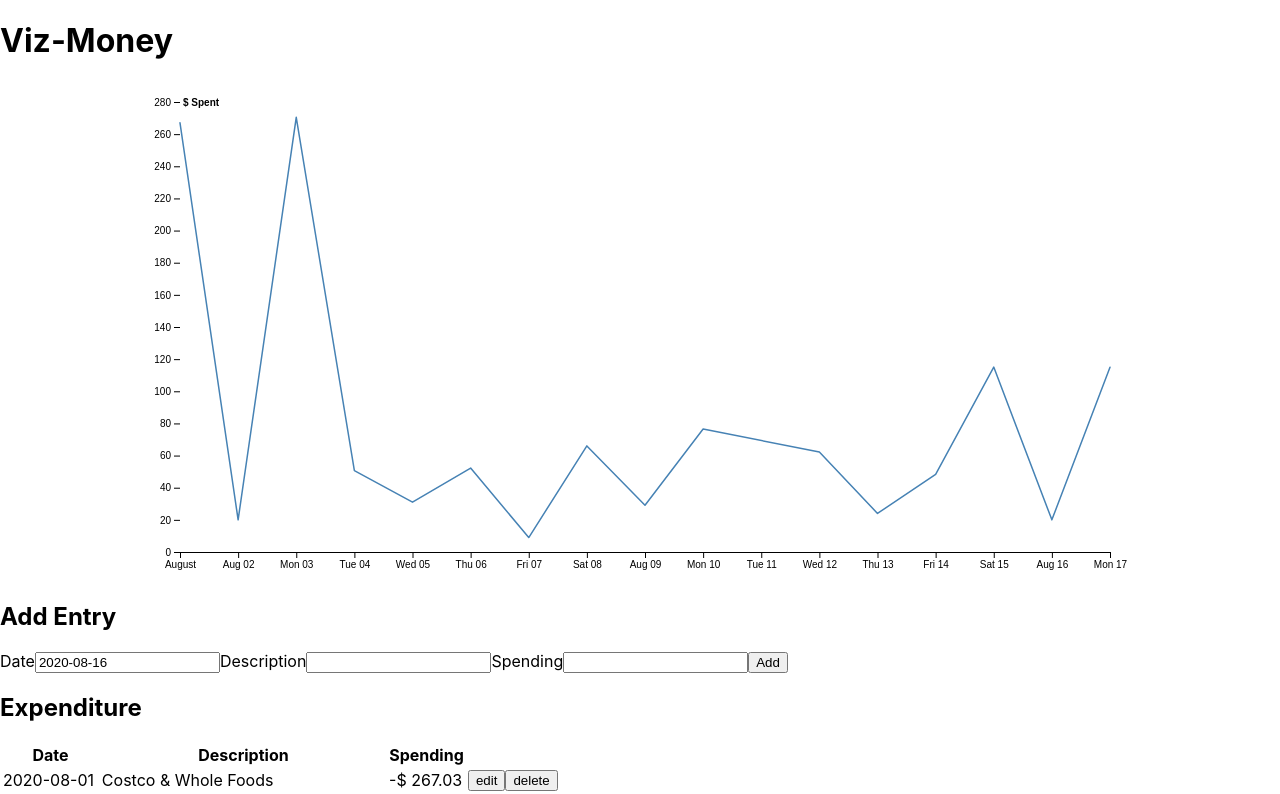
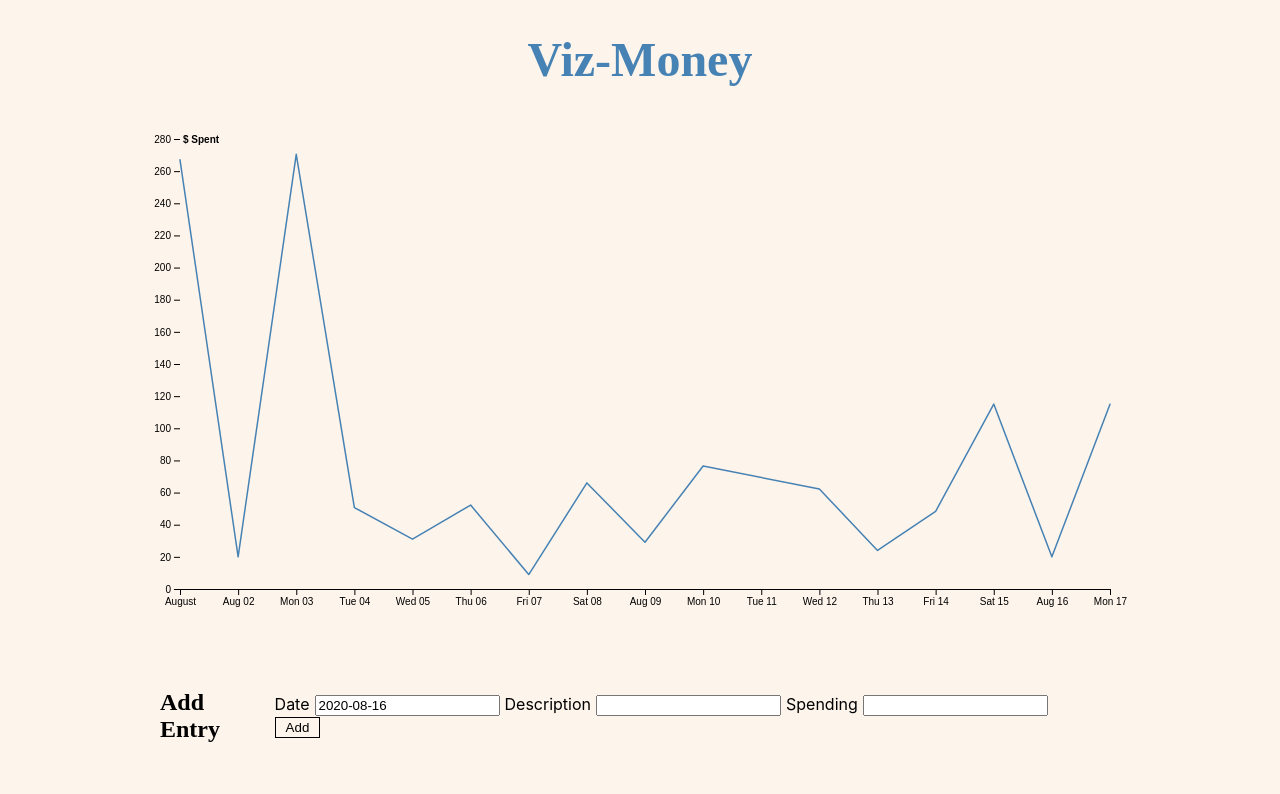
Before and after one commit to noanonoa/viz-money, a React (Create React App) app: page / in a window 1280 px wide. Shown: the top 794 px of the page. Built offline with nearby package versions, Linux system fonts and the light colour scheme.

Commit message:
initial styling

```diff
--- a/src/App.js
+++ b/src/App.js
@@ -53,10 +53,10 @@ const App = () => {
     <div className="container">
       <h1>Viz-Money</h1>
       <VizComponent spendings={spendings} />
-      <div className="flex-parent">
+      <div>
         {editing ? (
-          <div>
-            <h2>Edit Entry</h2>
+          <div className="entry-form">
+            <h2 className="sub-heading">Edit Entry</h2>
             <EditForm
               setEditing={setEditing}
               currentEntry={currentEntry}
@@ -64,13 +64,13 @@ const App = () => {
             />
           </div>
         ) : (
-          <div>
-            <h2>Add Entry</h2>
+          <div className="entry-form">
+            <h2 className="sub-heading">Add Entry</h2>
             <AddForm addEntry={addEntry} />
           </div>
         )}
         <div className="flex-child1">
-          <h2>Expenditure</h2>
+          <h2 className="expenditure-heading">Expenditure</h2>
         </div>
         <div className="flex-child2">
           <ExpenditureTable spendings={spendings} deleteEntry={deleteEntry} editEntry={editEntry} />
--- a/src/forms/AddForm.js
+++ b/src/forms/AddForm.js
@@ -27,6 +27,7 @@ const AddForm = (props) => {
     setEntry(initialFormState)
   }
   return (
+    <div className="form-container">
       <form onSubmit={ handleSubmit }>
         <label>Date</label>
         <input
@@ -51,6 +52,7 @@ const AddForm = (props) => {
         />
         <button>Add</button>
       </form>
+    </div>
   )
 }
 
--- a/src/forms/EditForm.js
+++ b/src/forms/EditForm.js
@@ -14,6 +14,7 @@ const EditForm = ({ setEditing, currentEntry, updateEntry }) => {
   }, [currentEntry])
 
   return (
+    <div className="form-container">
       <form
         onSubmit={(e) => {
           e.preventDefault()
@@ -45,6 +46,7 @@ const EditForm = ({ setEditing, currentEntry, updateEntry }) => {
         <button>update</button>
         <button onClick={() => setEditing(false)}>cancel</button>
       </form>
+    </div>
   )
 }
 
--- a/src/index.js
+++ b/src/index.js
@@ -2,6 +2,7 @@ import React from 'react';
 import ReactDOM from 'react-dom';
 import './index.css';
 import App from './App';
+import './main.css';
 
 ReactDOM.render(
   <App />,
--- /dev/null
+++ b/src/main.css
@@ -0,0 +1,78 @@
+* {
+  @import url(`https://fonts.googleapis.com/css2?family=PT+Serif:wght@700&display=swap`);
+}
+body {
+  background-color: #FDF4EB;
+}
+h1 {
+  color: steelblue;
+  text-align: center;
+  font-size: 3em;
+  font-family: 'PT Serif';
+}
+.sub-heading {
+  display: block;
+  font-family: 'PT Serif';
+}
+.form-container {
+  display: block;
+  margin-right: 20px;
+}
+form > label, button {
+  margin: 0 5px;
+}
+.entry-form {
+  max-width: 960px;
+  margin: 0 auto;
+  margin-top: 50px;
+  display: flex;
+  justify-content: space-between;
+  align-items: center;
+}
+.expenditure-heading {
+  text-align: center;
+  margin-top: 50px;
+  font-family: 'PT Serif';
+}
+.expenditure-table {
+  max-width: 960px;
+  margin: 0 auto;
+}
+table {
+  width: 100%;
+  text-align: left;
+}
+th {
+  height: 50px;
+  border-bottom: 1px solid #ddd;
+}
+/* th:nth-child(2), */
+th:nth-child(3),
+th:nth-last-child(1) {
+  text-align: center;
+}
+td {
+  padding: 2px;
+  border-bottom: 1px solid #ddd;
+}
+/* td:nth-child(2), */
+td:nth-child(4) {
+  text-align: center;
+}
+td:nth-child(2) {
+  width: 60%;
+}
+td > button {
+  border: 1px solid #FDF4EB;
+  font-family: inherit;
+  font-size: 80%;
+  background-color: #FDF4EB;
+}
+button:hover {
+  border: 1px solid black;
+}
+form > button {
+  background-color: #FDF4EB;
+  border: 1px solid black;
+  padding: 2px 10px;
+}
--- a/src/tables/ExpenditureTable.js
+++ b/src/tables/ExpenditureTable.js
@@ -18,27 +18,32 @@ const ExpenditureTable = ({ spendings, editEntry, deleteEntry }) => {
       )
     })
     return (
+      <div className="expenditure-table">
         <table>
           <thead>
             <tr>
               <th>Date</th>
               <th>Description</th>
               <th>Spending</th>
+              <th>Action</th>
             </tr>
           </thead>
           <tbody>
             {tableEntries}
           </tbody>
         </table>
+      </div>
     )
   } else {
     return (
+      <div className="expenditure-table">
         <table>
           <thead>
             <tr>
               <th>Date</th>
               <th>Description</th>
               <th>Spending</th>
+              <th>Action</th>
             </tr>
           </thead>
           <tbody>
@@ -46,9 +51,11 @@ const ExpenditureTable = ({ spendings, editEntry, deleteEntry }) => {
               <td>--</td>
               <td>--</td>
               <td>--</td>
+              <td>--</td>
             </tr>
           </tbody>
         </table>
+      </div>
     )
   }
 }
```
Lines whose indentation alone changed are shown as unchanged.
